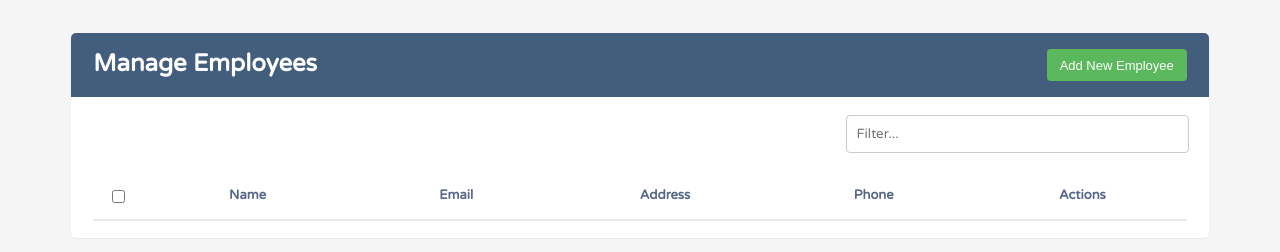
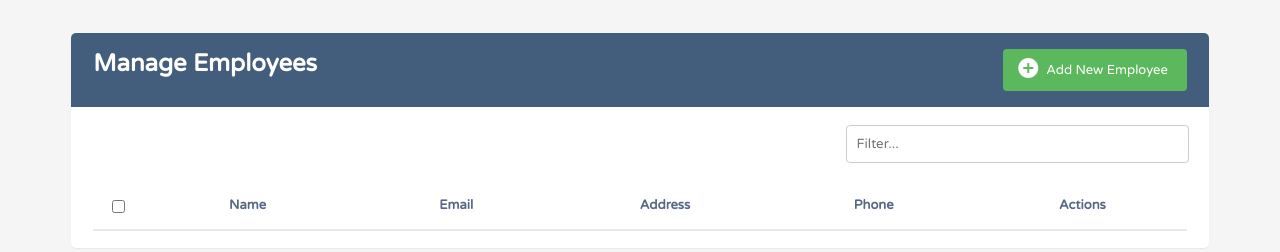
Before and after one commit to Vickase/ada-tp-3, a plain HTML site: page index2.html in a window 1280 px wide. Drawn offline with nearby package versions, Linux system fonts and the light colour scheme.

Commit message:
add icon en button

```diff
--- a/Sass/Estilos-encabezado.scss
+++ b/Sass/Estilos-encabezado.scss
@@ -3,16 +3,13 @@ body {
   font-family: "Varela Round", sans-serif;
   font-size: 12px;
 }
-/* .contenedor-todo */
+
 .container {
   padding: 16px auto;
   display: flex;
   width: 100%;
   align-content: center;
   justify-content: center;
-}
-
-/* .contenedor-1 */
   .section-container {
     width: 90%;
     background: white;
@@ -21,10 +18,6 @@ body {
     border-radius: 5px;
     box-shadow: 0 1px 1px rgba(0, 0, 0, 0.05);
     box-sizing: border-box;
-  /*width: 1140px;*/
-}
-
-/* .encabezado */
     .header {
       padding-bottom: 15px;
       background: #435d7d;
@@ -33,27 +26,46 @@ body {
       margin: -15px -20px 10px;
       border-radius: 5px 5px 0 0;
       display: flex;
-
-  /*flex-direction: row;
-  justify-content: space-between; */
-}
-.title-container {
-  height: 32px;
-  width: 100%;
-  display: flex;
       flex-direction: row;
       justify-content: space-between;
-}
       .header-title {
         font-size: 24px;
         margin: 0;
       }
-
+      .boton {
+        background-color: #5cb85c;
+        display: flex;
+        padding: 6px 12px;
+        font-size: 13px;
+        text-align: center;
+        border: 1px solid transparent;
+        border-radius: 4px;
+        color: white;
+        align-content: center;
+        text-decoration: none;
+        .material-icons {
+          font-family: "Material Icons";
+          font-weight: normal;
+          font-style: normal;
+          font-size: 24px;
+          line-height: 1;
+          letter-spacing: normal;
+          text-transform: none;
+          display: inline-block;
+          white-space: nowrap;
+          word-wrap: normal;
+          direction: ltr;
+        }
+        .button-text {
+          padding: 6px;
+          font-family: "Varela Round", sans-serif;
+        }
+      }
+    }
     .info-container {
       height: auto;
       width: 100%;
       box-sizing: border-box;
-}
       .contenedor-buscador {
         width: 100%;
         display: flex;
@@ -61,8 +73,6 @@ body {
 
         justify-content: flex-end;
         margin-top: 18px;
-}
-
         .buscador-texto {
           height: 34px;
           width: 30%;
@@ -71,17 +81,14 @@ body {
           padding-left: 10px;
           font-family: "Varela Round", sans-serif;
         }
+      }
+    }
     .tabla-general {
       width: 100%;
       margin-top: 20px;
-}
-
       thead {
         width: 100%;
         font-weight: 600;
-
-}
-
         .tr-table {
           color: #566787;
           width: 100%;
@@ -89,18 +96,13 @@ thead {
           flex-direction: row;
           justify-content: space-between;
           font-size: 13px;
-  border-bottom:2px solid #e9e9e9;
-}
-.th:not(:first-child){
-  flex: 1;
-
-}
+          border-bottom: 2px solid #e9e9e9;
           .th {
             padding: 12px 15px;
           }
-
-input[type="checkbox"] :before{
-  content: '';
+          #check {
+            #checkbox :before {
+              content: "";
               margin-right: 10px;
               display: inline-block;
               vertical-align: text-top;
@@ -110,32 +112,12 @@ input[type="checkbox"] :before{
               box-sizing: border-box;
               z-index: 2;
             }
-
-
-.boton {
-  background-color: #5cb85c;
-  display: inline-block;
-  padding: 6px 12px;
-  margin: 0;
-  font-size: 13px;
-  text-align: center;
-  vertical-align: middle;
-  border: 1px solid transparent;
-  border-radius: 4px;
-  color: white;
           }
-
-.boton {
-  text-decoration: none;
+          .th:not(:first-child) {
+            flex: 1;
           }
-
-.material-icons {
-  font-family: "Material Icons";
-  font-weight: normal;
-  font-style: normal;
-  font-size: 24px;
-  line-height: 1;
-  letter-spacing: normal;
-  text-transform: none;
-  display: inline-block;
         }
+      }
+    }
+  }
+}
--- a/index2.html
+++ b/index2.html
@@ -31,10 +31,11 @@
         <!---Encabezado-->
 
         <header class="header">
-          <div class="title-container">
           <h1 class="header-title">Manage Employees</h1>
-            <button class="boton">Add New Employee</button>
-          </div>
+          <button class="boton">
+            <i class="material-icons"> add_circle </i>
+            <span class="button-text">Add New Employee </span>
+          </button>
         </header>
 
         <section class="info-container">
@@ -54,7 +55,9 @@
             <table class="tabla-general">
               <thead>
                 <tr class="tr-table">
-                <th class="th"id="check"><input type="checkbox" id="checkbox" /></th>
+                  <th class="th" id="check">
+                    <input type="checkbox" id="checkbox" />
+                  </th>
                   <th class="th">Name</th>
                   <th class="th">Email</th>
                   <th class="th">Address</th>
```
Also changed, not shown: Estilos/Estilos-encabezado.css, 1 other file. Lines whose indentation alone changed are shown as unchanged.
